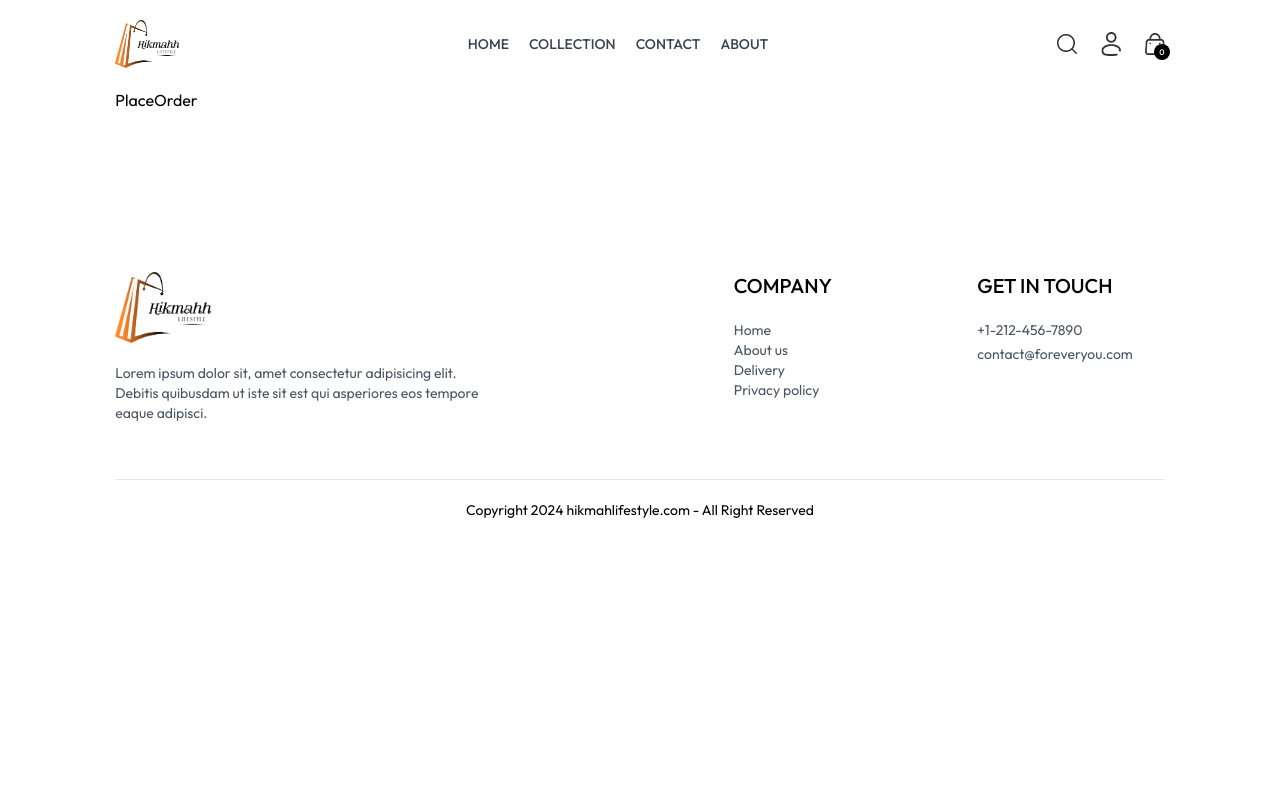
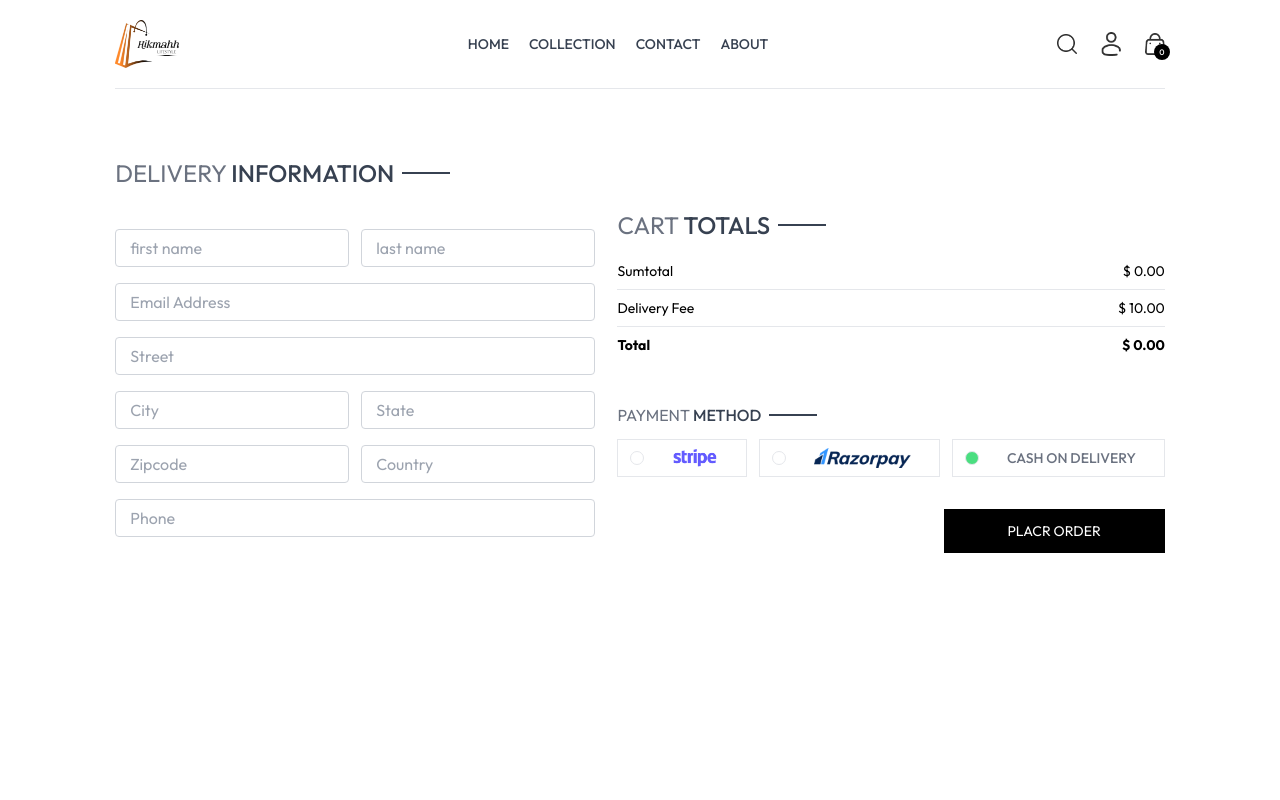
Before and after one commit to syfulislamsani/e-com-front, a React (Vite) app: page /place-order in a window 1280 px wide. Shown: the top 800 px of the page. Built offline with nearby package versions, Linux system fonts and the light colour scheme.

Commit message:
added place order page and funtionalities

```diff
--- a/src/components/CartTotal.jsx
+++ b/src/components/CartTotal.jsx
@@ -11,7 +11,7 @@
         </div>
         <div className='flex flex-col gap-2 mt-2 text-sm'>
             <div className='flex justify-between'>
-                <p>Suntotal</p>
+                <p>Sumtotal</p>
                 <p>{currency} {getCartAmount()}.00</p>
             </div>
             <hr />
--- a/src/pages/PlaceOrder/PlaceOrder.jsx
+++ b/src/pages/PlaceOrder/PlaceOrder.jsx
@@ -1,7 +1,71 @@
-import React from "react";
+import React, { useContext, useState } from "react";
+import Title from "../../components/Title"
+import CartTotal from "../../components/CartTotal"
+import { assets } from "../../assets/assets";
+import { ShopContext } from "../../context/ShopContext";
 
 const PlaceOrder = () => {
-  return <div>PlaceOrder</div>;
+
+  const [method, setMethod] = useState('cod');
+
+  const { navigate } = useContext(ShopContext);
+
+  return (
+    <div className="flex flex-col sm:flex-row justify-between gap-4 pt-5 sm:pt-14 min-h-[80vh] border-t">
+      {/* left side */}
+      <div className="flex flex-col gap-4 sm:max-w-[480px]">
+
+        <div className="text-xl sm:text-2xl my-3">
+          <Title text1={'DELIVERY'} text2={'INFORMATION'}/>
+        </div>
+        <div className="flex gap-3">
+          <input className="border border-gray-300 rounded py-1.5 px-3.5 w-full" type="text" placeholder="first name" />
+          <input className="border border-gray-300 rounded py-1.5 px-3.5 w-full" type="text" placeholder="last name" />
+        </div>
+        <input className="border border-gray-300 rounded py-1.5 px-3.5 w-full" type="email" placeholder="Email Address" />
+        <input className="border border-gray-300 rounded py-1.5 px-3.5 w-full" type="text" placeholder="Street" />
+        <div className="flex gap-3">
+          <input className="border border-gray-300 rounded py-1.5 px-3.5 w-full" type="text" placeholder="City" />
+          <input className="border border-gray-300 rounded py-1.5 px-3.5 w-full" type="text" placeholder="State" />
+        </div>
+        <div className="flex gap-3">
+          <input className="border border-gray-300 rounded py-1.5 px-3.5 w-full" type="number" placeholder="Zipcode" />
+          <input className="border border-gray-300 rounded py-1.5 px-3.5 w-full" type="text" placeholder="Country" />
+        </div>
+        <input className="border border-gray-300 rounded py-1.5 px-3.5 w-full" type="number" placeholder="Phone" />
+      </div>
+
+      {/* right side */}
+      <div className="mt-8">
+        <div className="mt-8 min-w-80">
+          <CartTotal />
+        </div>
+
+        <div className="mt-12">
+          <Title text1={'PAYMENT'} text2={'METHOD'}/>
+          {/* payment method selection */}
+          <div className="flex gap-3 flex-col lg:flex-row">
+            <div onClick={()=>setMethod('stripe')} className="flex items-center gap-3 border p-2 px-3 cursor-pointer">
+              <p className={`min-w-3.5 h-3.5 border rounded-full ${method === 'stripe' ? 'bg-green-400' : ''}`}></p>
+              <img className="h-5 mx-4" src={assets.stripe_logo} alt="" />
+            </div>
+            <div onClick={()=>setMethod('razorpay')} className="flex items-center gap-3 border p-2 px-3 cursor-pointer">
+              <p className={`min-w-3.5 h-3.5 border rounded-full ${method === 'razorpay' ? 'bg-green-400' : ''}`}></p>
+              <img className="h-5 mx-4" src={assets.razorpay_logo} alt="" />
+            </div>
+            <div onClick={()=>setMethod('cod')} className="flex items-center gap-3 border p-2 px-3 cursor-pointer">
+              <p className={`min-w-3.5 h-3.5 border rounded-full ${method === 'cod' ? 'bg-green-400' : ''}`}></p>
+              <p className="text-gray-500 text-sm font-medium mx-4">CASH ON DELIVERY</p>
+            </div>
+          </div>
+
+          <div className="w-full text-end mt-8">
+            <button onClick={()=>navigate('/orders')} className="bg-black text-white px-16 py-3 text-sm">PLACR ORDER</button>
+          </div>
+        </div>
+      </div>
+    </div>
+  )
 };
 
 export default PlaceOrder;
```
